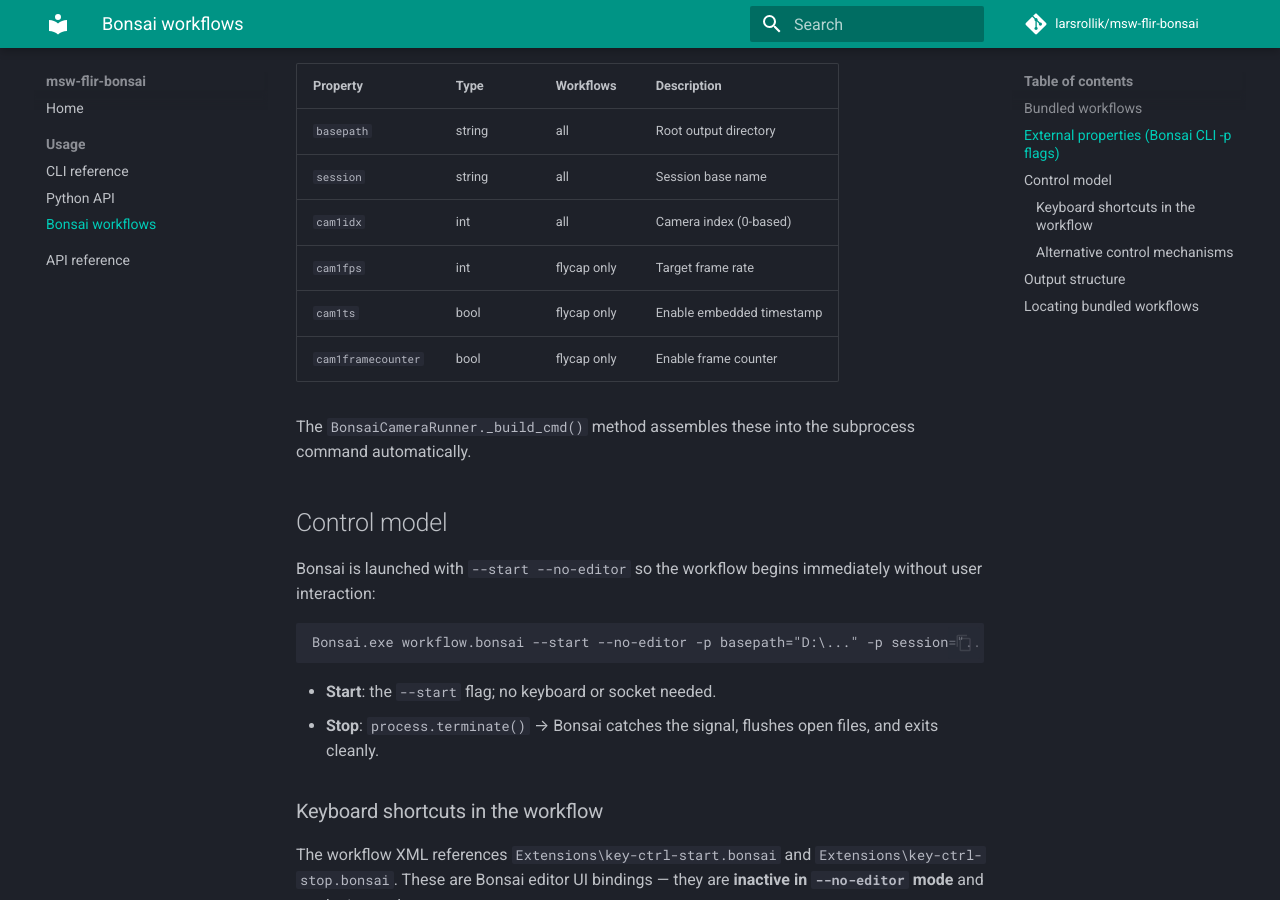
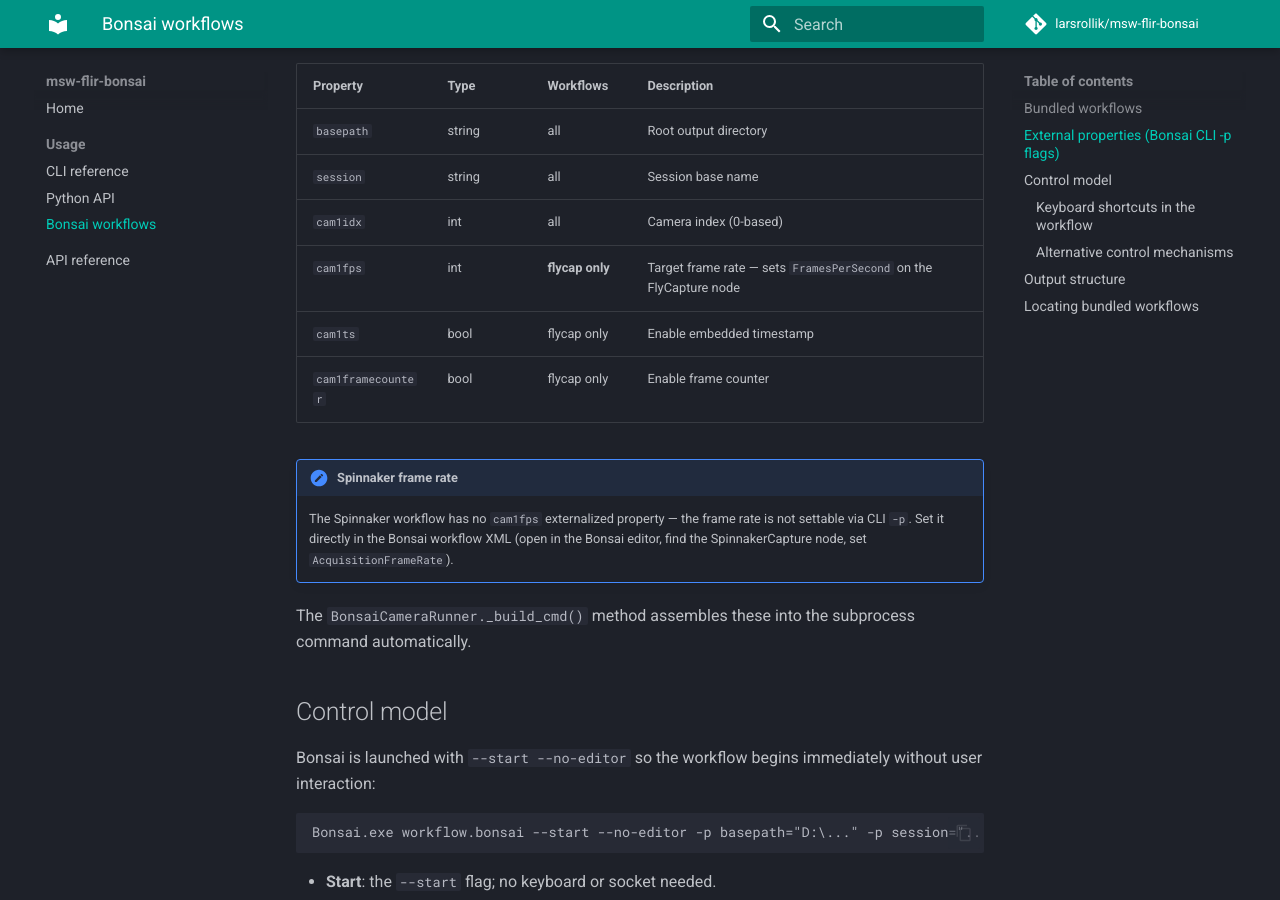
Before and after one commit to MurineShiftWork/msw-flir-bonsai, an MkDocs documentation site: the page built from docs/usage/workflows.md, in a window 1280 px wide and 900 px high, scrolled down 730 px. Built offline with MkDocs 1.6.1 and Material for MkDocs 9.7.7, drawn with Linux system fonts in a browser that asks for light colours; comment, search, counter and statistics services are not loaded.

Commit message:
docs(workflows): spinnaker has no cam1fps externalized property — set in XML

```diff
--- a/docs/usage/workflows.md
+++ b/docs/usage/workflows.md
@@ -26,9 +26,14 @@
 | `basepath` | string | all | Root output directory |
 | `session` | string | all | Session base name |
 | `cam1idx` | int | all | Camera index (0-based) |
-| `cam1fps` | int | flycap only | Target frame rate |
+| `cam1fps` | int | **flycap only** | Target frame rate — sets `FramesPerSecond` on the FlyCapture node |
 | `cam1ts` | bool | flycap only | Enable embedded timestamp |
 | `cam1framecounter` | bool | flycap only | Enable frame counter |
+
+!!! note "Spinnaker frame rate"
+    The Spinnaker workflow has no `cam1fps` externalized property — the frame rate
+    is not settable via CLI `-p`.  Set it directly in the Bonsai workflow XML
+    (open in the Bonsai editor, find the SpinnakerCapture node, set `AcquisitionFrameRate`).
 
 The `BonsaiCameraRunner._build_cmd()` method assembles these into the subprocess
 command automatically.
```
